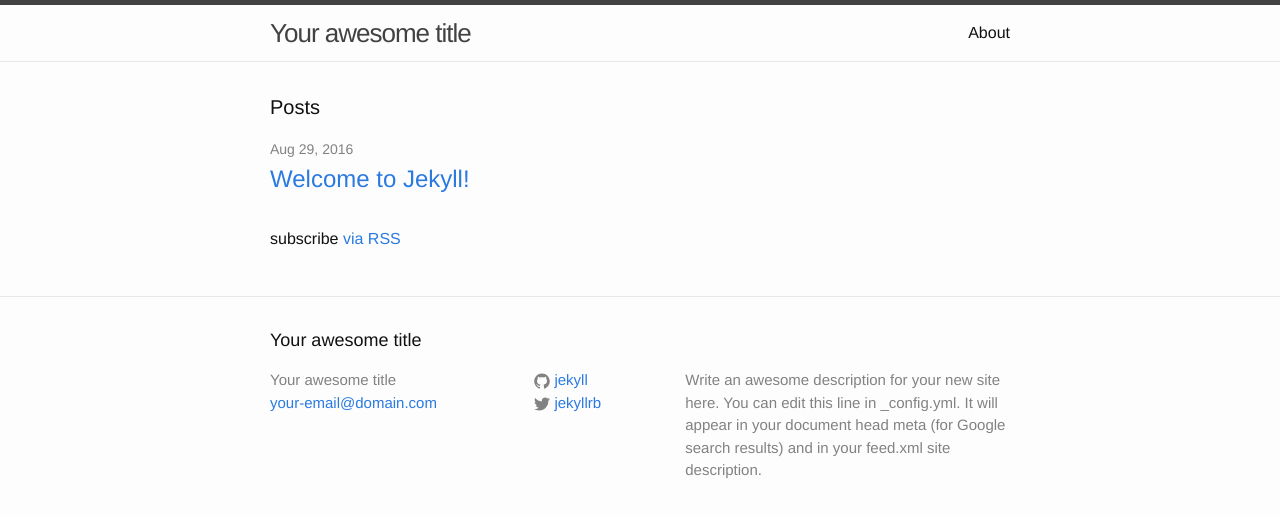
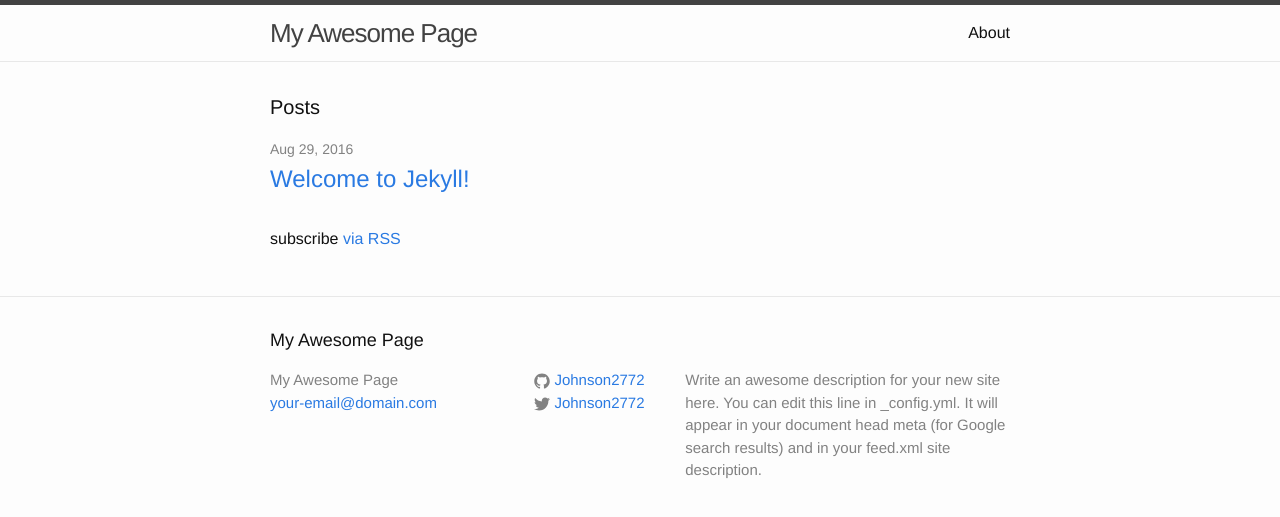
Before and after one commit to Johnson2772/Johnson2772.github.io, a Jekyll site: the page built from index.html, in a window 1280 px wide. Shown: the top 517 px of the page. Built offline with Jekyll 4.4.1, drawn with Linux system fonts in a browser that asks for light colours; Markdown is read by kramdown in place of the engine named in the settings.

Commit message:
Customize

```diff
--- a/_config.yml
+++ b/_config.yml
@@ -6,7 +6,7 @@
 # 'jekyll serve'. If you change this file, please restart the server process.
 
 # Site settings
-title: Your awesome title
+title: My Awesome Page
 email: your-email@domain.com
 description: > # this means to ignore newlines until "baseurl:"
   Write an awesome description for your new site here. You can edit this
@@ -14,10 +14,10 @@ description: > # this means to ignore newlines until "baseurl:"
   Google search results) and in your feed.xml site description.
 baseurl: "" # the subpath of your site, e.g. /blog
 url: "http://yourdomain.com" # the base hostname & protocol for your site
-twitter_username: jekyllrb
-github_username:  jekyll
+twitter_username: Johnson2772
+github_username:  Johnson2772
 
 # Build settings
-markdown: kramdown
+markdown: Johnson2772
 
 theme: jekyll-theme-hacker
```
